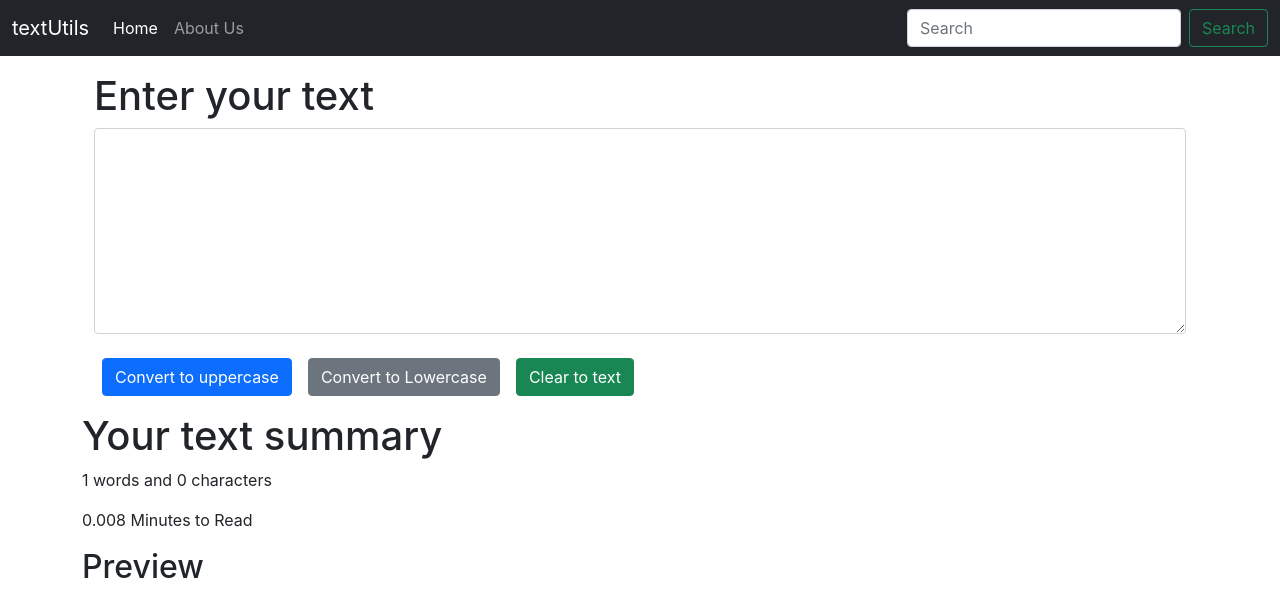
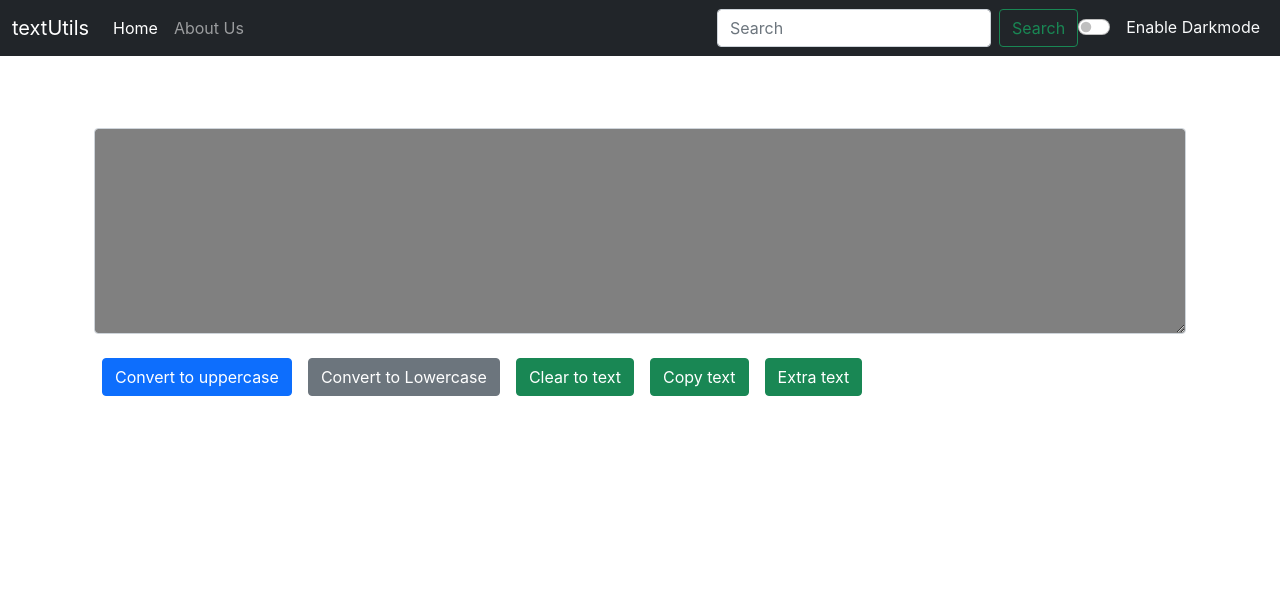
Before and after one commit to vinay007kumar/Library_Management_Project, a React (Vite) app in the folder reactjs/day1/day1/: page / in a window 1280 px wide. Shown: the top 616 px of the page. Built offline with nearby package versions, Linux system fonts and the light colour scheme.

Commit message:
textutils

```diff
--- /dev/null
+++ b/reactjs/day1/day1/src/About.jsx
@@ -0,0 +1,76 @@
+import React, { useState } from 'react'
+import { unstable_renderSubtreeIntoContainer } from 'react-dom/cjs/react-dom.development'
+
+export default function About() {
+//      const[mystyle , setMystyle] = useState({
+//         color: 'white',
+//         backgroundColor: 'black'
+
+//     })
+// const[Btntext, setbtntext] = useState('Enable dark mode')
+//    const togglestyle=()=>{
+//       if(mystyle.color ==='white') {
+//          setMystyle({
+//              color:'black',
+//              backgroundColor:'white'
+
+//          })
+//          setbtntext("Enable light mode")
+//       } else{
+//           setMystyle({
+//               color:'white',
+//               backgroundColor:'black'
+//           })
+//           setbtntext("Enable light mode")
+//       }
+
+//    }
+    return (
+
+        <div className="container" style={mystyle}>
+            <h2 className='my-2'>About Us</h2>
+            <div className="accordion" id="accordionExample">
+                <div className="accordion-item">
+                    <h2 className="accordion-header" id="headingOne">
+                        <button className="accordion-button" style={mystyle} type="button" data-bs-toggle="collapse" data-bs-target="#collapseOne" aria-expanded="true" aria-controls="collapseOne" >
+                            Accordion Item #1
+                        </button>
+                    </h2>
+                    <div id="collapseOne" className="accordion-collapse collapse show" aria-labelledby="headingOne" data-bs-parent="#accordionExample">
+                        <div className="accordion-body" style={mystyle}>
+                            <strong>This is the first item's accordion body.</strong> It is shown by default, until the collapse plugin adds the appropriate classes that we use to style each element. These classes control the overall appearance, as well as the showing and hiding via CSS transitions. You can modify any of this with custom CSS or overriding our default variables. It's also worth noting that just about any HTML can go within the <code>.accordion-body</code>, though the transition does limit overflow.
+                        </div>
+                    </div>
+                </div>
+                <div className="accordion-item">
+                    <h2 className="accordion-header" id="headingTwo">
+                        <button className="accordion-button collapsed" style={mystyle} type="button" data-bs-toggle="collapse" data-bs-target="#collapseTwo" aria-expanded="false" aria-controls="collapseTwo">
+                            Accordion Item #2
+                        </button>
+                    </h2>
+                    <div id="collapseTwo" className="accordion-collapse collapse" aria-labelledby="headingTwo" data-bs-parent="#accordionExample">
+                        <div className="accordion-body" style={mystyle}>
+                            <strong>This is the second item's accordion body.</strong> It is hidden by default, until the collapse plugin adds the appropriate classes that we use to style each element. These classes control the overall appearance, as well as the showing and hiding via CSS transitions. You can modify any of this with custom CSS or overriding our default variables. It's also worth noting that just about any HTML can go within the <code>.accordion-body</code>, though the transition does limit overflow.
+                        </div>
+                    </div>
+                </div>
+                <div className="accordion-item">
+                    <h2 className="accordion-header" id="headingThree">
+                        <button className="accordion-button collapsed" style={mystyle} type="button" data-bs-toggle="collapse" data-bs-target="#collapseThree" aria-expanded="false" aria-controls="collapseThree">
+                            Accordion Item #3
+                        </button>
+                    </h2>
+                    <div id="collapseThree" className="accordion-collapse collapse" aria-labelledby="headingThree" data-bs-parent="#accordionExample">
+                        <div className="accordion-body" style={mystyle}>
+                            <strong>This is the third item's accordion body.</strong> It is hidden by default, until the collapse plugin adds the appropriate classes that we use to style each element. These classes control the overall appearance, as well as the showing and hiding via CSS transitions. You can modify any of this with custom CSS or overriding our default variables. It's also worth noting that just about any HTML can go within the <code>.accordion-body</code>, though the transition does limit overflow.
+                        </div>
+                    </div>
+                </div>
+            </div>
+            <div className="conatiner my-3">
+            <button className="btn btn-primary" onClick={togglestyle} type='button'>{Btntext}</button>
+            </div>
+
+        </div>
+    )
+}
--- a/reactjs/day1/day1/src/App.jsx
+++ b/reactjs/day1/day1/src/App.jsx
@@ -4,17 +4,29 @@
 
 import Navbar from './Navbar'
 import Textform from './Textform'
+import About from './About'
 
 function App() {
-  const [count, setCount] = useState(0)
+  // const [count, setCount] = useState(0)
+const [mode, setMode] = useState('dark'); // whether dark mode is enable or not
+ const toggleMode = ()=>{
+if(mode ==='light') {
+  setMode('dark');
+  document.body.style.backgroundColor='gray'
+} else{
+ setMode('light');
+ document.body.style.backgroundColor='white'
+}
 
+}
   return (
     <>
 
-<Navbar name="textUtils" about="About Us"/>
+<Navbar name="textUtils" about="About Us" mode={mode} toggleMode = {toggleMode}/>
 
 <div className="container my-3">
-<Textform heading="Enter your text"/>
+ <Textform heading="Enter your text" mode={mode} />
+{/* <About/> */}
 </div>
 </>
   );
--- a/reactjs/day1/day1/src/Navbar.jsx
+++ b/reactjs/day1/day1/src/Navbar.jsx
@@ -3,7 +3,7 @@
 
 export default function Navbar(props) {
   return (
-    <nav className="navbar navbar-expand-lg navbar-dark bg-dark">
+    <nav className={`navbar navbar-expand-lg navbar-${props.mode} bg-${props.mode}`}>
   <div className="container-fluid">
     <a className="navbar-brand" href="/">{props.name}</a>
     <button className="navbar-toggler" type="button" data-bs-toggle="collapse" data-bs-target="#navbarSupportedContent" aria-controls="navbarSupportedContent" aria-expanded="false" aria-label="Toggle navigation">
@@ -23,6 +23,11 @@
         <button className="btn btn-outline-success" type="submit">Search</button>
 
       </form>
+
+      <div className={`form-check form-switch text-${props.mode ==='light'?'dark':'light'}`}>
+  <input className="form-check-input" onClick={props.toggleMode} type="checkbox" role="switch" id="flexSwitchCheckDefault"/>
+  <label className="form-check-label mx-2"  htmlFor="flexSwitchCheckDefault">Enable Darkmode</label>
+</div>
     </div>
   </div>
 </nav>
--- a/reactjs/day1/day1/src/Textform.jsx
+++ b/reactjs/day1/day1/src/Textform.jsx
@@ -1,7 +1,7 @@
 import React, { useState }  from 'react'
 
 export default function Textform(props) {
-    const handleUpclick = ()=> {
+    const handleUpclick = ()=> {                    //arrow Function
         // console.log("Upercase was click" +text)
         let newText =text.toUpperCase();
         setText(newText)
@@ -19,28 +19,46 @@
     }
 
 
-    const handleonchange = (Event)=> {
+
+
+    const handleonchange = (Event)=> {     //Arrow function
         // console.log("click on change")
         setText(Event.target.value)
     }
+
+    const handlecopy =()=>{          //==>Arrow function
+
+        var text = document.getElementById("mytext");
+        text.select();
+
+        navigator.clipboard.writeText(text.value);
+    }
+const handleExtraspace =()=>{       //==>Arrow function
+let newText = text.split(/[ ]+/ );
+setText(newText.join(" "));
+}
+
+
     const [text, setText] = useState('');
     return (
   <>
-<div className= "my-3 container">
+<div className= "my-3 container" style={{color:props.mode==='light'?'gray':'white'}}>
 <h1>{props.heading}</h1>
 
-<textarea className="form-control" value={text} onChange={handleonchange} id="exampleFormControlTextarea1" rows="8"></textarea><br />
+<textarea className="form-control" value={text} onChange={handleonchange} style={{backgroundColor:props.mode==='light'?'white':'gray', color:props.mode==='dark'?'white':'black'}} id="mytext" rows="8"></textarea><br />
 <button className="btn btn-primary mx-2"onClick={handleUpclick}>Convert to uppercase</button>
 <button className="btn btn-secondary mx-2"onClick={ handleLoclick }>Convert to Lowercase</button>
 <button className="btn btn-success mx-2" onClick={handleclearclick}>Clear to text</button>
+<button className="btn btn-success mx-2" onClick={handlecopy}>Copy text</button>
+<button className="btn btn-success mx-2" onClick={handleExtraspace}>Extra text</button>
 </div>
-<div className="container my-3" ></div>
+<div className="container my-3" style={{color:props.mode==='light'?'gray':'white'}} >
 <h1>Your text summary</h1>
 <p>{text.split(" ").length} words and {text.length} characters</p>
 <p>{0.008* text.split(" ").length} Minutes to Read</p>
 <h2>Preview</h2>
 <p>{text}</p>
-
+</div>
 </>
     );
 }
```
